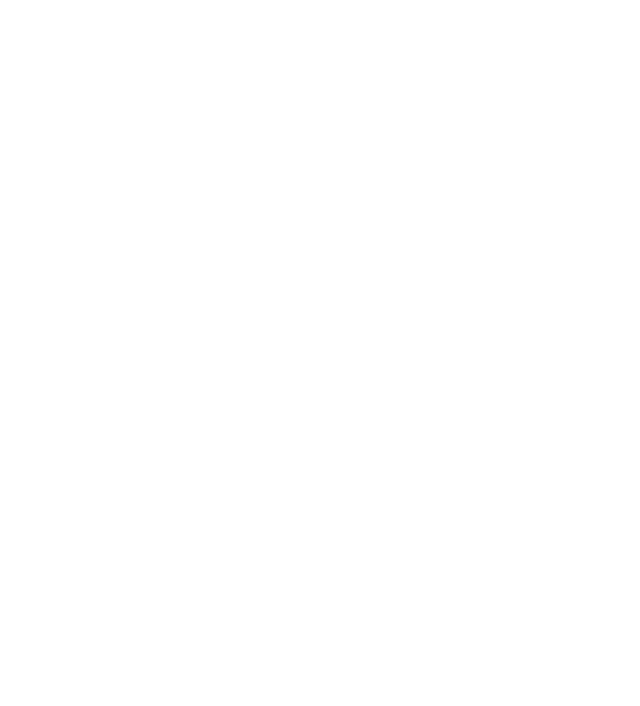
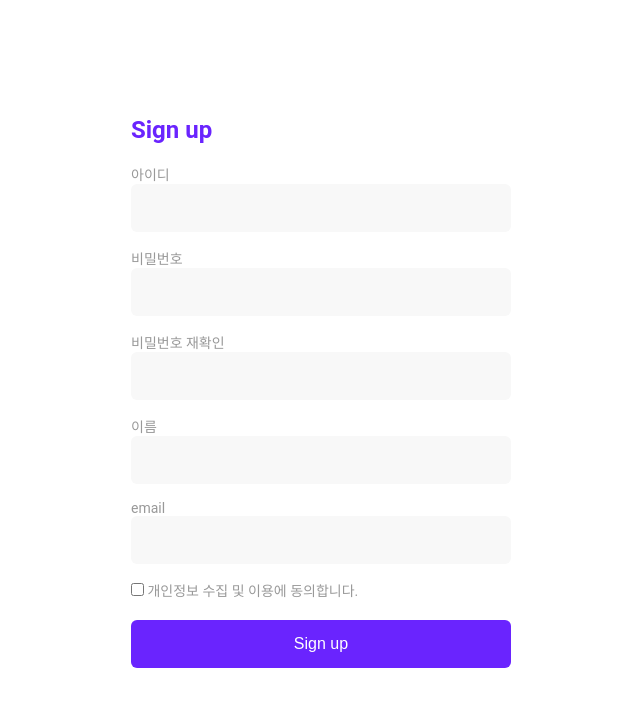
Before and after one commit to eunv/1042_Project, a website: page HTML/Signup.html in a window 1280 px wide. Shown: the whole page, without its empty margins (319-959 px from the left). Drawn offline with Linux system fonts and the light colour scheme.

Commit message:
signup dev

```diff
--- a/CSS/Signup.css
+++ b/CSS/Signup.css
@@ -0,0 +1,65 @@
+*{
+    padding: 0;
+    margin: 0;
+    border: none;
+}
+body{
+    font-size: 14px;
+    font-family: 'Roboto', sans-serif;
+}
+.wrapper {
+    display: flex;
+    justify-content: center;
+    align-items: center;
+    min-height: 100vh;
+    background-color: #fff;
+}
+
+.signup-wrapper{
+    width: 400px;
+    /* height: 350px; */
+    padding: 10px;
+    box-sizing: border-box;
+}
+
+.signup-wrapper > h2{
+    font-size: 24px;
+    color: #6A24FE;
+    margin-bottom: 20px;
+}
+#signup-form > input{
+    width: 100%;
+    height: 48px;
+    padding: 0 10px;
+    box-sizing: border-box;
+    margin-bottom: 16px;
+    border-radius: 6px;
+    background-color: #F8F8F8;
+}
+#signup-form > input::placeholder{
+    color: #D2D2D2;
+}
+#signup-form > input[type="submit"]{
+    color: #fff;
+    font-size: 16px;
+    background-color: #6A24FE;
+    margin-top: 20px;
+}
+#signup-form > button[type="checkbox"]{
+    display: none;
+}
+#signup-form > label{
+    color: #999999;
+}
+#signup-form button[type="checkbox"] + label{
+    cursor: pointer;
+    padding-left: 26px;
+    background-image: url("checkbox.png");
+    background-repeat: no-repeat;
+    background-size: contain;
+}
+#signup-form button[type="checkbox"]:checked + label{
+    background-image: url("checkbox-active.png");
+    background-repeat: no-repeat;
+    background-size: contain;
+}
--- a/CSS/login.css
+++ b/CSS/login.css
@@ -18,7 +18,7 @@ body{
 .login-wrapper{
     width: 400px;
     height: 350px;
-    padding: 40px;
+    padding: 10px;
     box-sizing: border-box;
 }
 
--- a/HTML/Signup.html
+++ b/HTML/Signup.html
@@ -0,0 +1,42 @@
+<body>
+    <!-- <div class="input-form col-md-12 mx-auto">
+        <h4 class="mb-3">회원가입</h4>
+        <form class="validation-form" novalidate>
+          <div class="row">
+            <div class="col-md-6 mb-3">
+              <label for="name">이름</label>
+              <input type="text" class="form-control" id="name" placeholder="" value="" required>
+              <div class="invalid-feedback">
+                이름을 입력해주세요.
+              </div>
+            </div>
+          </div>
+          <button class="btn btn-primary btn-lg btn-block" type="submit">가입 완료</button>
+        </form>
+      </div> -->
+      <div class="wrapper">
+        <div class="signup-wrapper">
+            <h2>Sign up</h2>
+            <link rel="stylesheet" href="../CSS/Signup.css" />
+            <form method="post" action="서버의url" id="signup-form">
+                <label for="id">아이디</label>
+                <input type="text" name="userName">
+                <label for="password">비밀번호</label>
+                <input type="password" name="userPassword">
+                <label for="password-check">비밀번호 재확인</label>
+                <input type="password-check" name="userpassword-check">
+                <label for="name">이름</label>
+                <input type="text" Nickname="userNickname">
+                <label for="email">email</label>
+                <input type="text" name="userId">
+
+                <label for="personal-information">
+                    <input type="checkbox" id="remember-check"> 개인정보 수집 및 이용에 동의합니다.
+                </label>
+                <input type="submit" value="Sign up">
+                <!-- <button type="submit" value="Signup">회원가입</button> -->
+            </form>
+            <hr>
+        </div>
+    </div>
+</body>
```
